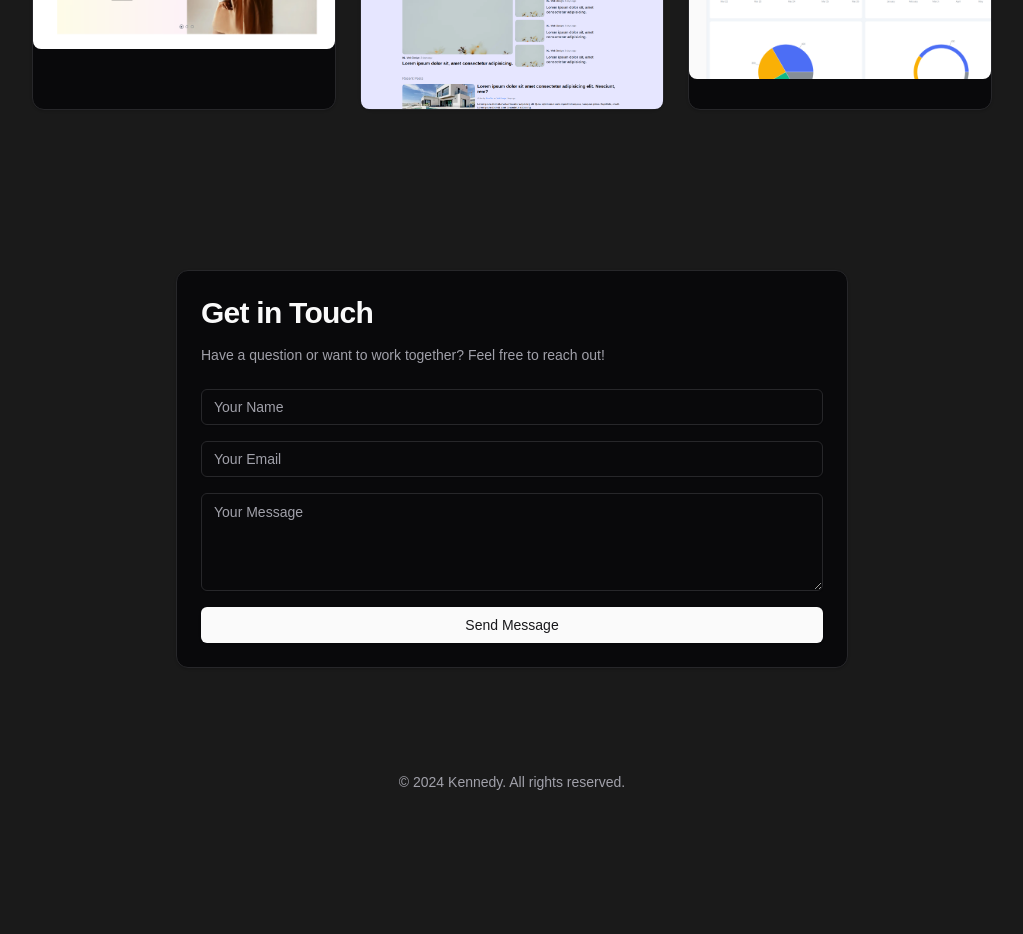
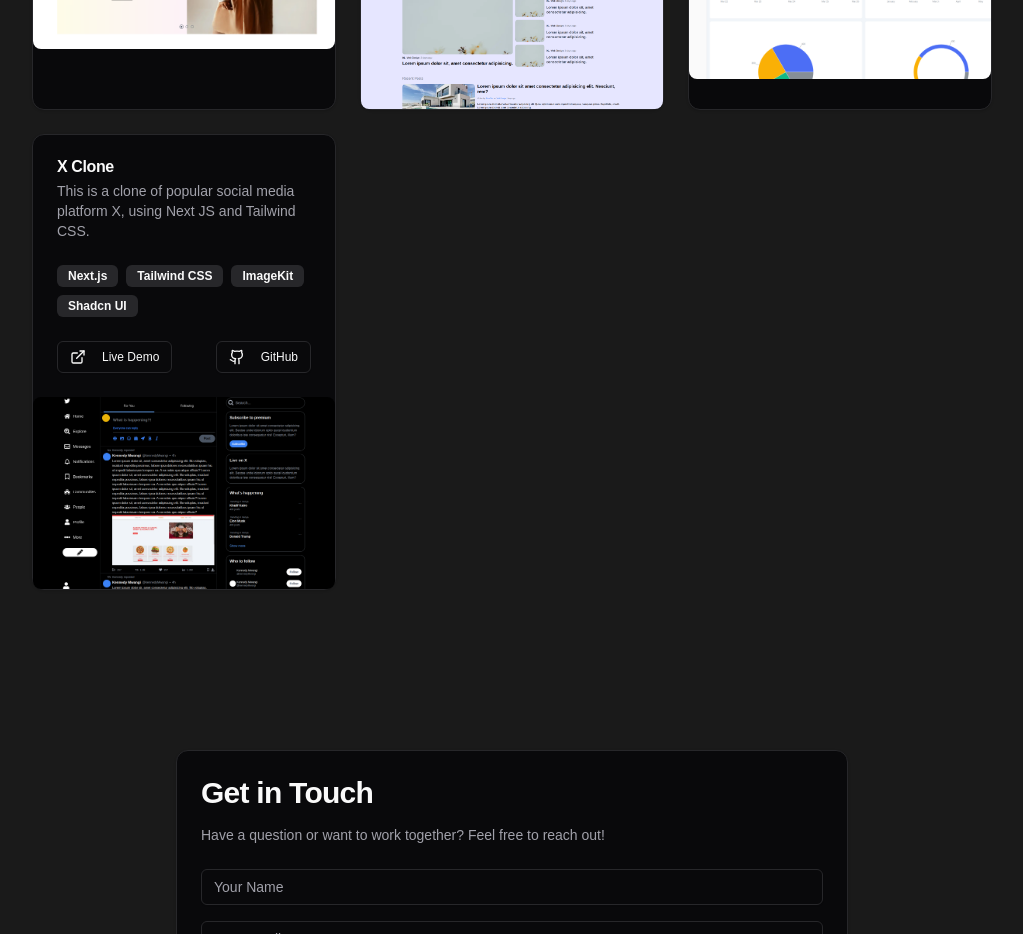
Before and after one commit to MWANGIKENNEDY/myportfolio, a Next.js app: page / in a window 1280 px wide. Shown: the part 1440-2374 px from the top of the page, without its empty margins (128-1151 px from the left). Before the commit the page ends 2256 px from the top, so only its background shows below. Built offline with nearby package versions, Linux system fonts and the light colour scheme.

Commit message:
added x clone project

```diff
--- a/components/projects.tsx
+++ b/components/projects.tsx
@@ -32,15 +32,6 @@
       githubLink: "https://github.com/MWANGIKENNEDY/nextGymapp",
       coverImage:"/gymApp.png"
     },
-    // {
-    //   title: "Car Select App",
-    //   description: "A brief description of Project 2",
-    //   tags: ["Vue.js", "Express", "PostgreSQL"],
-    //   liveLink: "https://project2.com",
-    //   githubLink: "https://github.com/johndoe/project2",
-    //   coverImage:"/school-system.png"
-    // },
-
     {
       title: "Ecommerce App",
       description: "This is an Ecommerce app design using Tailwind CSS.",
@@ -64,6 +55,14 @@
       liveLink: "https://admin-dashboard-jfp4kk2vq-mwangikennedys-projects.vercel.app/",
       githubLink: "https://github.com/MWANGIKENNEDY/admin-dashboard.git",
       coverImage:"/admin-dashboard.png"
+    },
+    {
+      title: "X Clone",
+      description: "This is a clone of popular social media platform X, using Next JS and Tailwind CSS.",
+      tags: ["Next.js", "Tailwind CSS", "ImageKit", "Shadcn UI"],
+      liveLink: "https://x-clone-qzsi.vercel.app/",
+      githubLink: "https://github.com/MWANGIKENNEDY/x-clone.git",
+      coverImage:"/xclone.png"
     },
   ]
 const Projects = () => {
```
Also changed, not shown: public/xclone.png (added).
